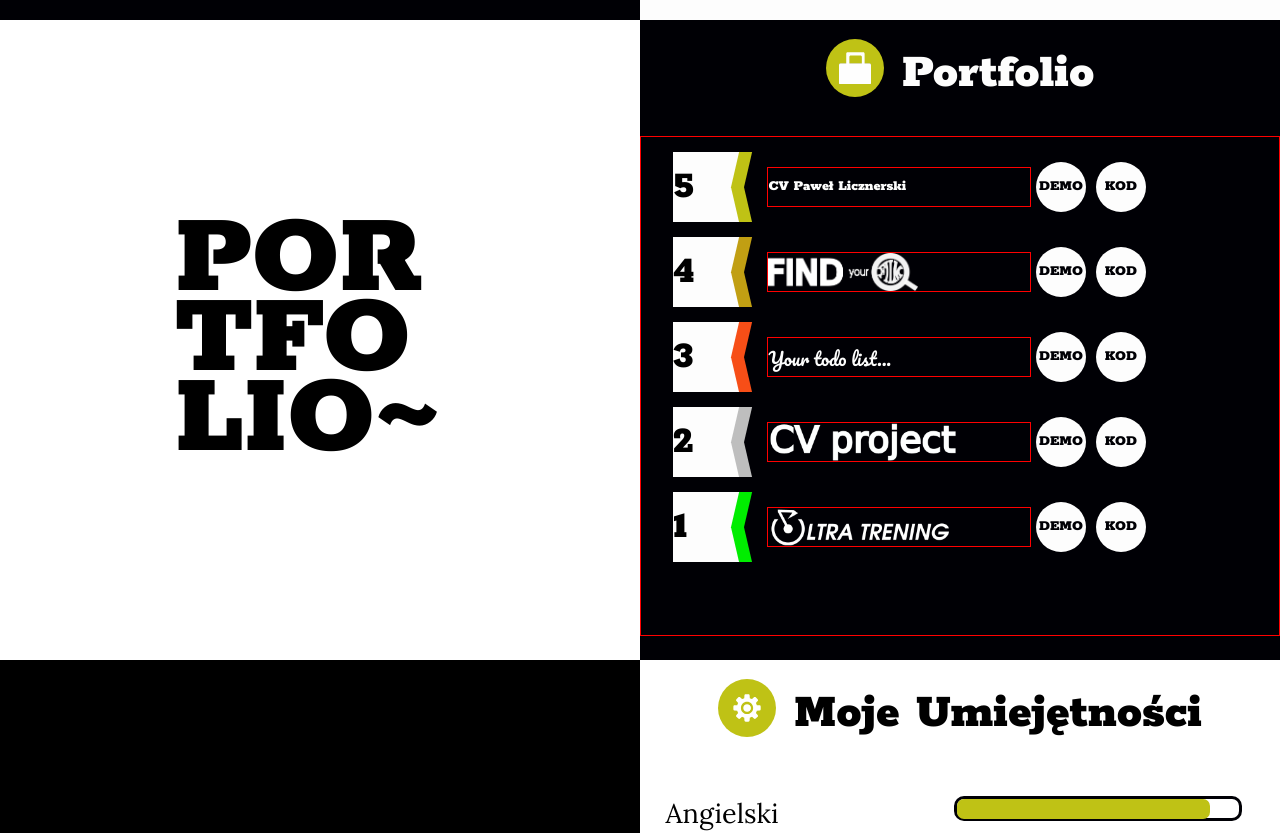
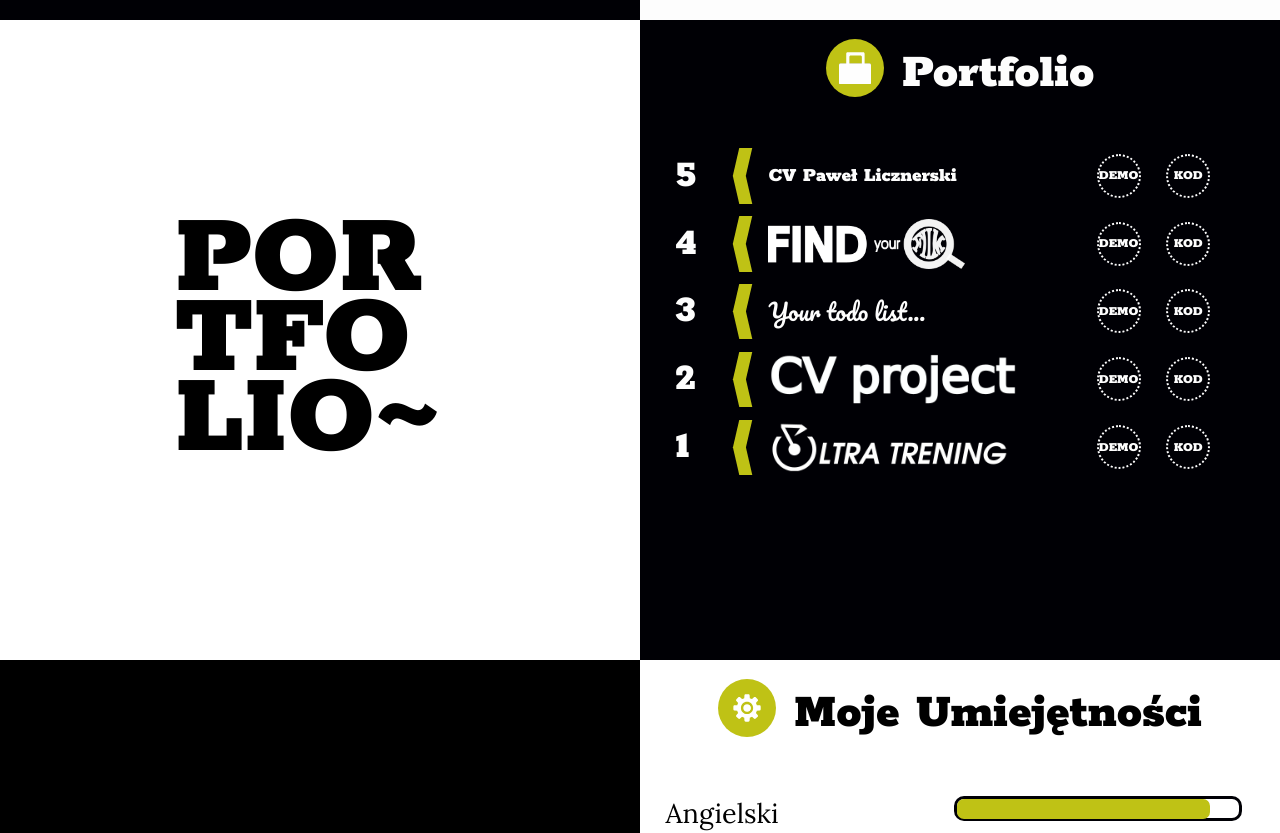
Before and after one commit to pawellicznerski/cv_pawel, a React (Create React App) app: page / in a window 1280 px wide. Shown: the part 620-1453 px from the top of the page. Built offline with nearby package versions, Linux system fonts and the light colour scheme.

Commit message:
adding styles to portfolio

```diff
--- a/src/App.css
+++ b/src/App.css
@@ -183,16 +183,28 @@
 .portfolio__projects {
   width: 100%;
   height: 500px;
-  border: 1px solid red;
   display: flex;
   display: flex;
   flex-direction: column;
   align-items: center; }
+  @media (min-width: 600px) {
+    .portfolio__projects {
+      width: 100%;
+      height: 77%; } }
   .portfolio__projects__project {
     margin-top: 15px;
     width: 90%;
     height: 70px;
-    display: flex; }
+    display: flex;
+    padding-left: 1.5vw; }
+    @media (min-width: 600px) {
+      .portfolio__projects__project {
+        width: 95%;
+        height: 55px;
+        margin-top: 5px; } }
+    @media (min-width: 760px) {
+      .portfolio__projects__project {
+        margin-top: 1vw; } }
     .portfolio__projects__project__no {
       width: 12%;
       background-color: #fdfdfd;
@@ -202,6 +214,11 @@
       align-items: center;
       font-size: 40px;
       line-height: 40px; }
+      @media (min-width: 600px) {
+        .portfolio__projects__project__no {
+          background-color: #000005;
+          color: #fdfdfd;
+          width: 11.5%; } }
     .portfolio__projects__project__main {
       width: 85%;
       position: relative;
@@ -216,8 +233,11 @@
         height: 50%;
         top: 35px;
         left: -7px;
-        background-color: #00ed00;
+        background-color: #bfc215;
         transform: skewX(13deg); }
+        @media (min-width: 600px) {
+          .portfolio__projects__project__main_green::before {
+            top: 50%; } }
       .portfolio__projects__project__main_green::after {
         content: '';
         position: absolute;
@@ -225,7 +245,7 @@
         height: 51%;
         top: 0px;
         left: -7px;
-        background-color: #00ed00;
+        background-color: #bfc215;
         transform: skewX(-13deg); }
       .portfolio__projects__project__main_orange::before {
         content: '';
@@ -234,8 +254,11 @@
         height: 50%;
         top: 35px;
         left: -7px;
-        background-color: #f74e17;
+        background-color: #bfc215;
         transform: skewX(13deg); }
+        @media (min-width: 600px) {
+          .portfolio__projects__project__main_orange::before {
+            top: 50%; } }
       .portfolio__projects__project__main_orange::after {
         content: '';
         position: absolute;
@@ -243,7 +266,7 @@
         height: 51%;
         top: 0px;
         left: -7px;
-        background-color: #f74e17;
+        background-color: #bfc215;
         transform: skewX(-13deg); }
       .portfolio__projects__project__main_olive::before {
         content: '';
@@ -254,6 +277,9 @@
         left: -7px;
         background-color: #bfc215;
         transform: skewX(13deg); }
+        @media (min-width: 600px) {
+          .portfolio__projects__project__main_olive::before {
+            top: 50%; } }
       .portfolio__projects__project__main_olive::after {
         content: '';
         position: absolute;
@@ -270,8 +296,11 @@
         height: 50%;
         top: 35px;
         left: -7px;
-        background-color: #c19f13;
+        background-color: #bfc215;
         transform: skewX(13deg); }
+        @media (min-width: 600px) {
+          .portfolio__projects__project__main_yellow::before {
+            top: 50%; } }
       .portfolio__projects__project__main_yellow::after {
         content: '';
         position: absolute;
@@ -279,7 +308,7 @@
         height: 51%;
         top: 0px;
         left: -7px;
-        background-color: #c19f13;
+        background-color: #bfc215;
         transform: skewX(-13deg); }
       .portfolio__projects__project__main_grey::before {
         content: '';
@@ -288,8 +317,11 @@
         height: 50%;
         top: 35px;
         left: -7px;
-        background-color: #bebebe;
+        background-color: #bfc215;
         transform: skewX(13deg); }
+        @media (min-width: 600px) {
+          .portfolio__projects__project__main_grey::before {
+            top: 50%; } }
       .portfolio__projects__project__main_grey::after {
         content: '';
         position: absolute;
@@ -297,18 +329,27 @@
         height: 51%;
         top: 0px;
         left: -7px;
-        background-color: #bebebe;
+        background-color: #bfc215;
         transform: skewX(-13deg); }
       .portfolio__projects__project__main__icon {
         padding-top: 5px;
-        border: 1px solid red;
         font: normal 18px 'Pacifico',cursive;
         margin-left: 2vw;
         height: 40px;
-        width: 54%;
+        width: 58%;
         background-position: left;
         background-repeat: no-repeat;
         background-size: contain; }
+        @media (min-width: 600px) {
+          .portfolio__projects__project__main__icon {
+            height: 30px;
+            padding-top: 0; } }
+        @media (min-width: 760px) {
+          .portfolio__projects__project__main__icon {
+            height: 50px;
+            width: 63%;
+            padding-top: 5px;
+            font-size: 23px; } }
         .portfolio__projects__project__main__icon_ultramarathon {
           background-image: url("./components/cv-page/main/portfolio/images/ultramarathon.png"); }
         .portfolio__projects__project__main__icon_cvproject {
@@ -318,6 +359,15 @@
         .portfolio__projects__project__main__icon_pawellicznerski {
           font: normal 15px 'Rokkitt',cursive;
           padding-top: 10px; }
+          @media (min-width: 600px) {
+            .portfolio__projects__project__main__icon_pawellicznerski {
+              font-size: 13px;
+              padding-top: 6px; } }
+          @media (min-width: 760px) {
+            .portfolio__projects__project__main__icon_pawellicznerski {
+              font-size: 20.5px;
+              line-height: 20px;
+              padding: 15px 0 0 0; } }
       .portfolio__projects__project__main__link {
         font: bold 15px 'rokkitt',serif;
         width: 50px;
@@ -331,8 +381,32 @@
         align-items: center;
         text-transform: uppercase;
         text-decoration: none; }
+        @media (min-width: 600px) {
+          .portfolio__projects__project__main__link {
+            width: 38px;
+            height: 38px;
+            font-size: 11.5px;
+            color: #fdfdfd;
+            background-color: #000005;
+            border: 2px dotted #fdfdfd; } }
+        @media (min-width: 760px) {
+          .portfolio__projects__project__main__link {
+            margin: 0 1vw;
+            width: 44px;
+            height: 44px;
+            font-size: 13.5px; } }
         .portfolio__projects__project__main__link_ultramarathon {
           background-image: url("./components/cv-page/main/portfolio/images/ultramarathon.svg"); }
+        .portfolio__projects__project__main__link:hover {
+          animation: buttonBgr 0.4s ease-in forwards; }
+
+@keyframes buttonBgr {
+  0% {
+    color: #fdfdfd;
+    background-color: #000005; }
+  100% {
+    color: #000005;
+    background-color: #fdfdfd; } }
 
 .competence {
   width: 100vw;
--- a/src/components/cv-page/main/portfolio/_portfolio.scss
+++ b/src/components/cv-page/main/portfolio/_portfolio.scss
@@ -19,6 +19,9 @@
     left:-7px;
     background-color: changeColor($color);
     transform: skewX(13deg);
+    @include mobile{
+      top:50%;
+    };
   }
   &::after{
     content: '';
@@ -60,17 +63,31 @@
 .portfolio__projects{
   width: 100%;
   height: 500px;
-  border: 1px solid red;
+  // border: 1px solid red;
   display: flex;
   display: flex;
   flex-direction: column;
   align-items: center;
+  @include mobile{
+    width: 100%;
+    height: 77%;
+  };
   &__project{
-    // border: 1px solid $color__primary_white;
+    // border: 1px solid yellow;
     margin-top: 15px;
     width: 90%;
     height: 70px;
     display: flex;
+    padding-left: 1.5vw;
+    @include mobile{
+      width: 95%;
+      height: 55px;
+      margin-top: 5px;
+    };
+    @include tablet{
+      margin-top: 1vw;
+    };
+
     &__no{
       width: 12%;
       background-color: $color__primary_white;
@@ -80,7 +97,11 @@
       align-items: center;
       font-size: 40px;
       line-height: 40px;
-      // border: 1px solid $color__primary_white;
+      @include mobile{
+        background-color: $color__primary_black;
+        color: $color__primary_white;
+        width: 11.5%;
+      };
     }
     &__main{
       width: 85%;
@@ -91,20 +112,29 @@
       color: $color__primary_white;
       @each $i in green,orange,olive,yellow,grey {
         &_#{$i}{
-          @include pseudoEl($i);
+          @include pseudoEl(olive);
         }
       }
       &__icon{
         padding-top: 5px;
-        border: 1px solid red;
+        // border: 1px solid red;
         font: normal 18px 'Pacifico',cursive;
         margin-left: 2vw;
         height: 40px;
-        width: 54%;
+        width: 58%;
         background-position: left;
         background-repeat: no-repeat;
         background-size: contain;
-        // border-radius: 15px;
+        @include mobile{
+          height: 30px;
+          padding-top: 0;
+        };
+        @include tablet{
+          height: 50px;
+          width: 63%;
+          padding-top: 5px;
+          font-size: 23px;
+        };
         @each $i in ultramarathon, cvproject, findyourfilm {
           &_#{$i}{
             background-image: url('./components/cv-page/main/portfolio/images/#{$i}.png');
@@ -113,6 +143,15 @@
         &_pawellicznerski{
           font: normal 15px 'Rokkitt',cursive;
           padding-top: 10px;
+          @include mobile{
+            font-size: 13px;
+            padding-top: 6px;
+          };
+          @include tablet{
+            font-size: 20.5px;
+            line-height: 20px;
+            padding: 15px 0 0 0;
+          };
         }
       }
       &__link{
@@ -120,8 +159,6 @@
         width: 50px;
         height: 50px;
         border-radius: 29px;
-        // color: rgba(0,237,0,255);
-        // background-color: $color__primary_white;
         color: $color__primary_black;
         background-color:$color__primary_white;
         margin: 0 5px;
@@ -130,14 +167,34 @@
         align-items: center;
         text-transform: uppercase;
         text-decoration: none;
+        @include mobile{
+          width: 38px;
+          height: 38px;
+          font-size: 11.5px;
+          color: $color__primary_white;
+          background-color:$color__primary_black;
+          border:2px dotted $color__primary_white;
+        };
+        @include tablet{
+          margin: 0 1vw;
+          width: 44px;
+          height: 44px;
+          font-size: 13.5px;
+        };
         @each $i in ultramarathon {
           &_#{$i}{
             background-image: url('./components/cv-page/main/portfolio/images/#{$i}.svg');
           }
         }
         &:hover{
+          animation: buttonBgr 0.4s ease-in forwards;
         }
       }
     }
   }
 }
+
+@keyframes buttonBgr {
+    0%   {color: $color__primary_white; background-color:$color__primary_black;}
+    100% {color: $color__primary_black; background-color:$color__primary_white;}
+}
--- a/src/components/cv-page/main/portfolio/portfolio.js
+++ b/src/components/cv-page/main/portfolio/portfolio.js
@@ -38,8 +38,8 @@ export class Portfolio extends Component {
 
           <div className="portfolio__projects">
             <Project no="5" name="pawellicznerski" text='CV Paweł Licznerski' demo="Ultramarathon_Training_App/" code="Ultramarathon_Training_App" color="olive"/>
-            <Project no="4" name="findyourfilm" text='' demo="Ultramarathon_Training_App/" code="Ultramarathon_Training_App" color="yellow"/>
-            <Project no="3" name="" text='Your todo list...' demo="Ultramarathon_Training_App/" code="Ultramarathon_Training_App" color="orange"/>
+            <Project no="4" name="findyourfilm" text='' demo="film-finder/" code="film-finder" color="yellow"/>
+            <Project no="3" name="" text='Your todo list...' demo="Todo_List_Project4/" code="Todo_List_Project4" color="orange"/>
             <Project no="2" name="cvproject" text='' demo="CV_project/" code="CV_project" color="grey"/>
             <Project no="1" name="ultramarathon" text='' demo="Ultramarathon_Training_App/" code="Ultramarathon_Training_App" color="green"/>
           </div>
```
